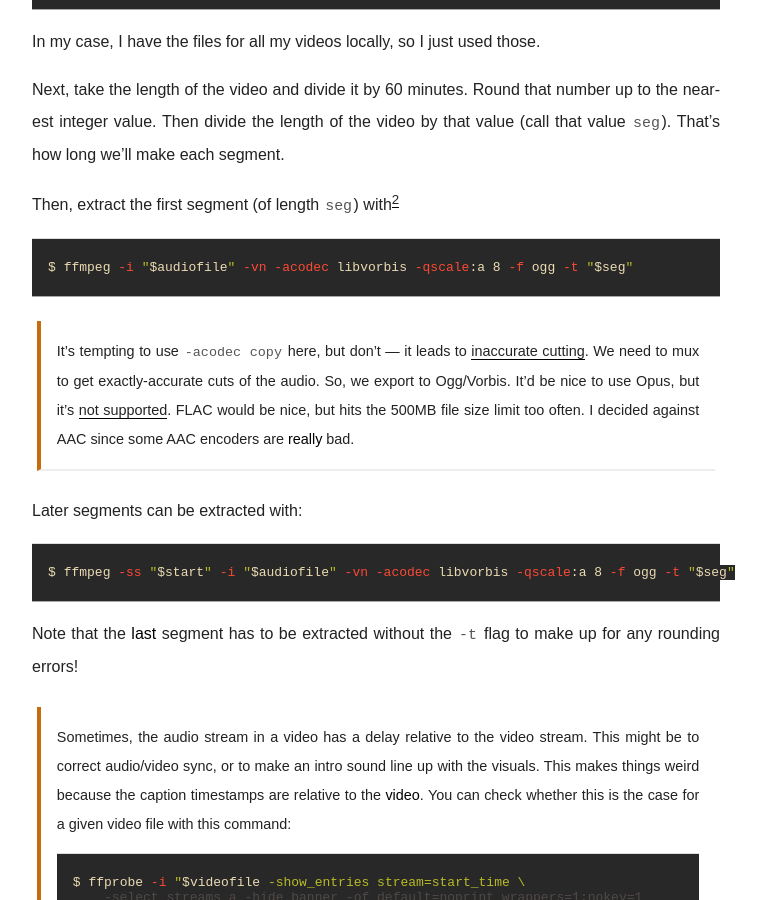
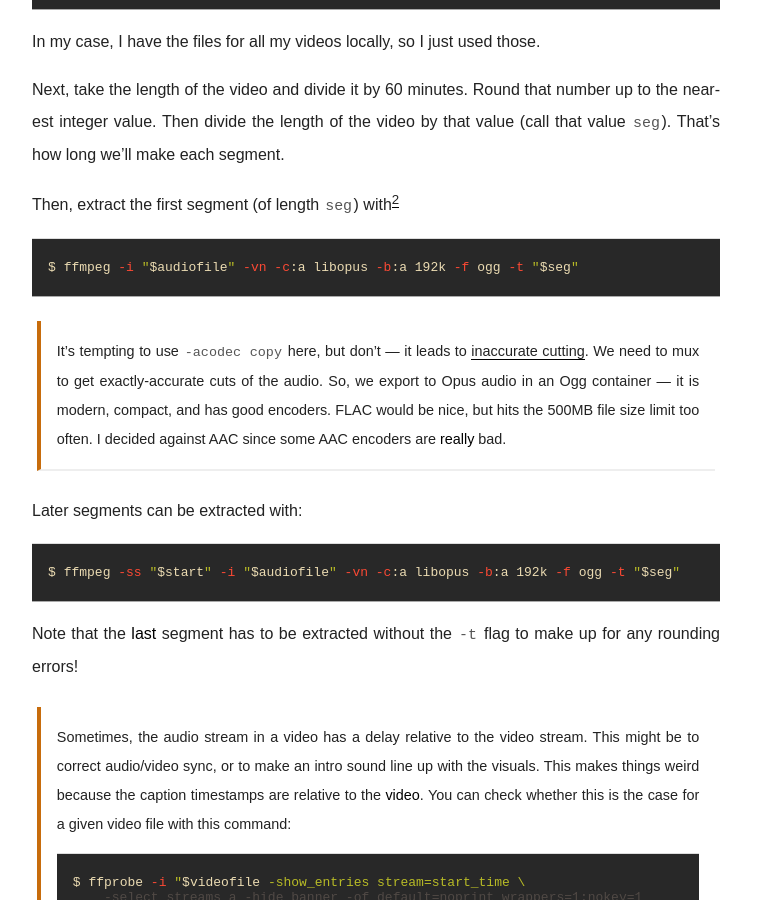
Before and after one commit to jonhoo/thesquareplanet.com, a Jekyll site: the page built from _posts/2024-01-13-ai-captioning.md, in a window 1280 px wide and 900 px high, scrolled down 1988 px. Shown: the whole window, without its empty margins (264-1030 px from the left). Built offline with Jekyll 4.4.1, drawn with Linux system fonts in a browser that asks for light colours.

Commit message:
Use Opus instead now that it's supported
https://gladia-stt.nolt.io/35

````diff
--- a/_posts/2024-01-13-ai-captioning.md
+++ b/_posts/2024-01-13-ai-captioning.md
@@ -100,20 +100,20 @@ make each segment.
 Then, extract the first segment (of length `seg`) with[^server-split]
 
 ```console
-$ ffmpeg -i "$audiofile" -vn -acodec libvorbis -qscale:a 8 -f ogg -t "$seg"
+$ ffmpeg -i "$audiofile" -vn -c:a libopus -b:a 192k -f ogg -t "$seg"
 ```
 
 > It's tempting to use `-acodec copy` here, but don't --- it leads to
 > [inaccurate cutting]. We need to mux to get exactly-accurate cuts of
-> the audio. So, we export to Ogg/Vorbis. It'd be nice to use Opus, but
-> it's [not supported][opus]. FLAC would be nice, but hits the 500MB
-> file size limit too often. I decided against AAC since some AAC
-> encoders are _really_ bad.
+> the audio. So, we export to Opus audio in an Ogg container --- it is
+> modern, compact, and has good encoders. FLAC would be nice, but hits
+> the 500MB file size limit too often. I decided against AAC since some
+> AAC encoders are _really_ bad.
 
 Later segments can be extracted with:
 
 ```console
-$ ffmpeg -ss "$start" -i "$audiofile" -vn -acodec libvorbis -qscale:a 8 -f ogg -t "$seg"
+$ ffmpeg -ss "$start" -i "$audiofile" -vn -c:a libopus -b:a 192k -f ogg -t "$seg"
 ```
 
 Note that the _last_ segment has to be extracted without the `-t` flag
````
